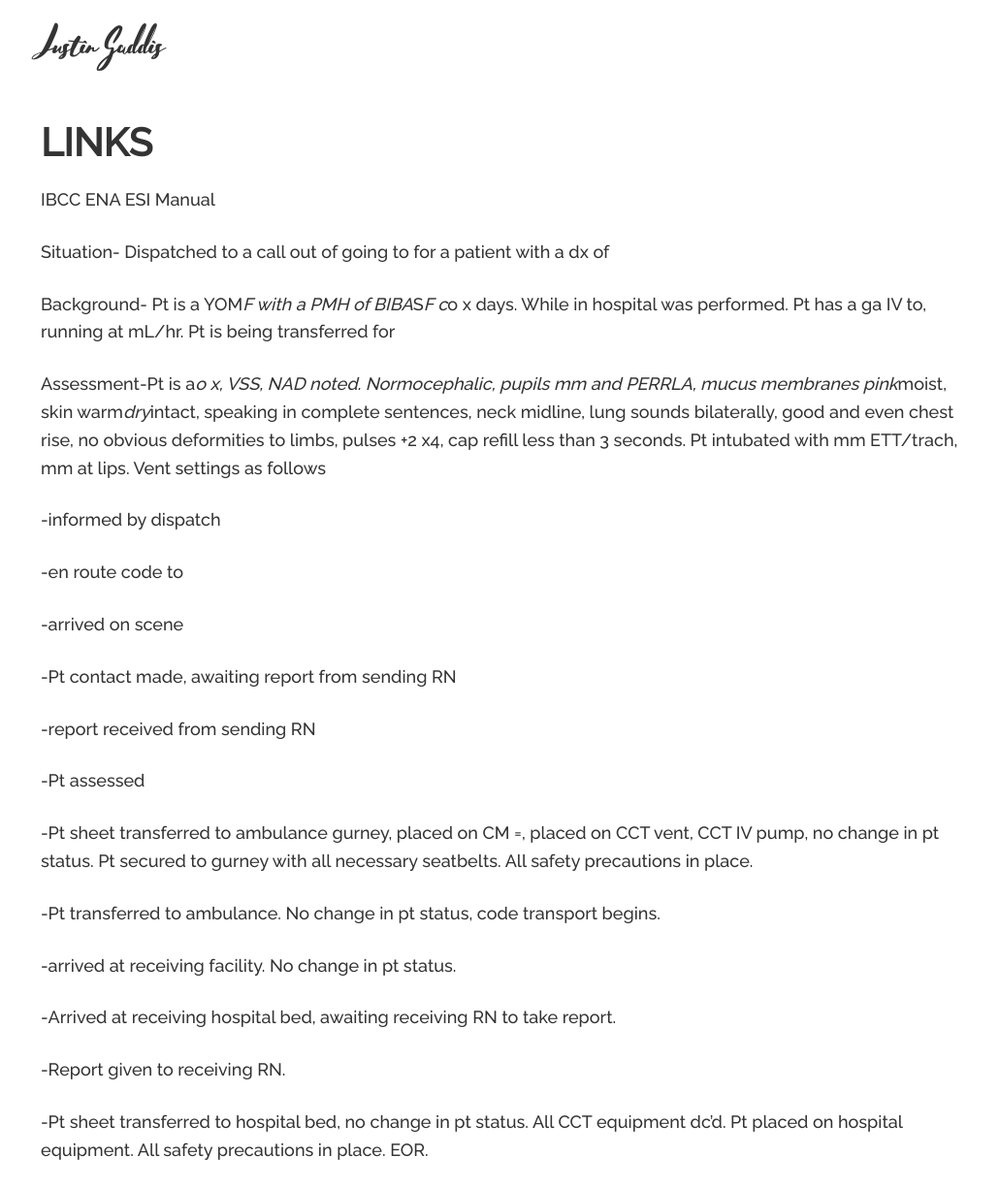
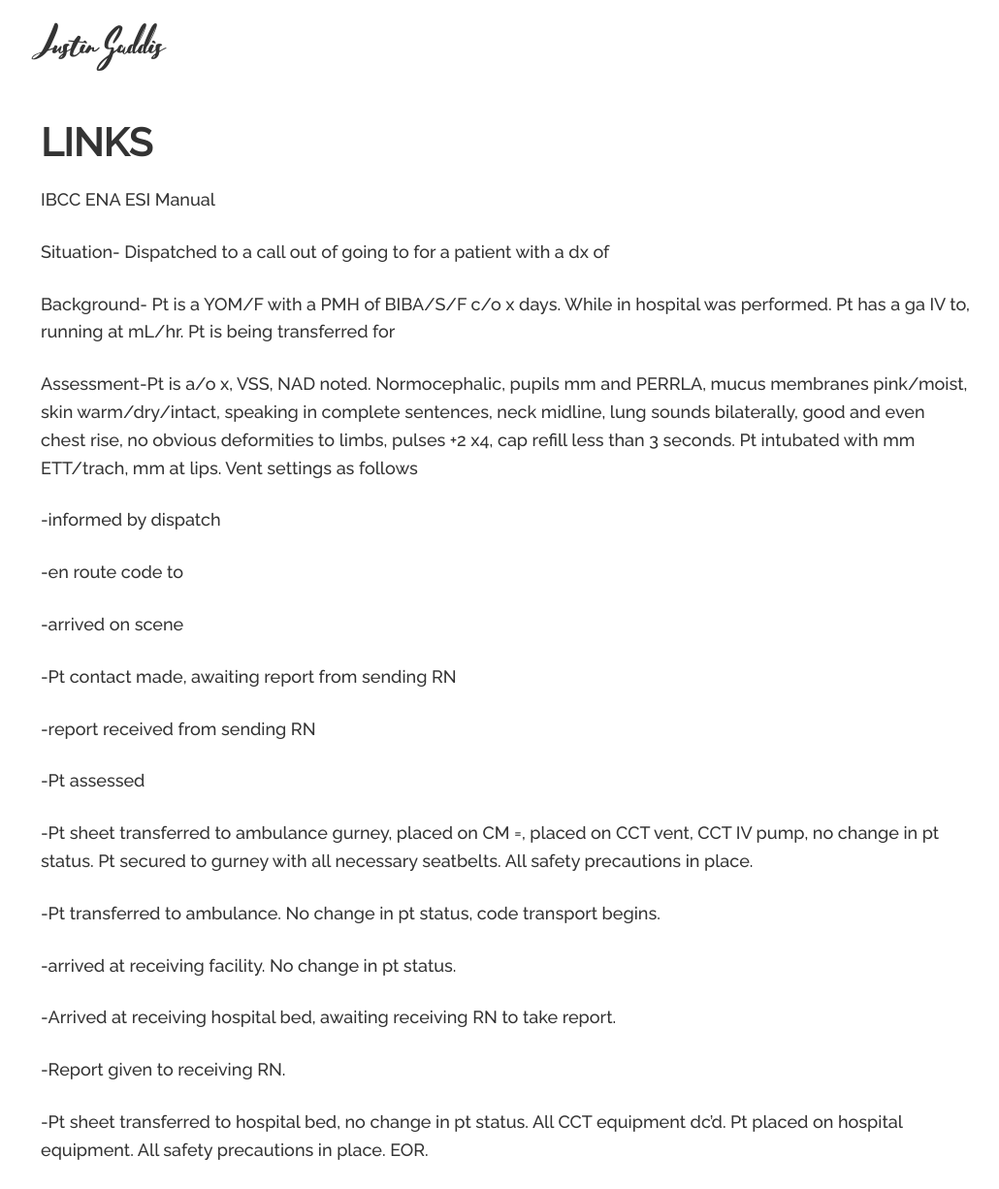
Before and after one commit to j-devs/j-devs.github.io, a Jekyll site: the page built from _posts/2020-09-10-this-is-post.md, in a window 1280 px wide. Shown: the whole page at 97% size, without its empty margins (118-1148 px from the left). Built offline with Jekyll 4.4.1, drawn with Linux system fonts in a browser that asks for light colours.

Commit message:
CCT Narrative update

```diff
--- a/_posts/2020-09-10-this-is-post.md
+++ b/_posts/2020-09-10-this-is-post.md
@@ -8,9 +8,9 @@ title: "Links"
 
 <p>Situation- Dispatched to a call out of going to for a patient with a dx of</p>
 
-<p>Background- Pt is a YOM<i>F with a PMH of BIBA</i>S<i>F c</i>o x days. While in hospital was performed. Pt has a ga IV to, running at mL/hr. Pt is being transferred for</p>
+<p>Background- Pt is a YOM/F with a PMH of BIBA/S/F c/o x days. While in hospital was performed. Pt has a ga IV to, running at mL/hr. Pt is being transferred for</p>
 
-<p>Assessment-Pt is a<i>o x, VSS, NAD noted. Normocephalic, pupils mm and PERRLA, mucus membranes pink</i>moist, skin warm<i>dry</i>intact, speaking in complete sentences, neck midline, lung sounds bilaterally, good and even chest rise, no obvious deformities to limbs, pulses +2 x4, cap refill less than 3 seconds. Pt intubated with mm ETT/trach, mm at lips. Vent settings as follows</p>
+<p>Assessment-Pt is a/o x, VSS, NAD noted. Normocephalic, pupils mm and PERRLA, mucus membranes pink/moist, skin warm/dry/intact, speaking in complete sentences, neck midline, lung sounds bilaterally, good and even chest rise, no obvious deformities to limbs, pulses +2 x4, cap refill less than 3 seconds. Pt intubated with mm ETT/trach, mm at lips. Vent settings as follows</p>
 
 <p>-informed by dispatch</p>
 <p>-en route code to</p>
```
